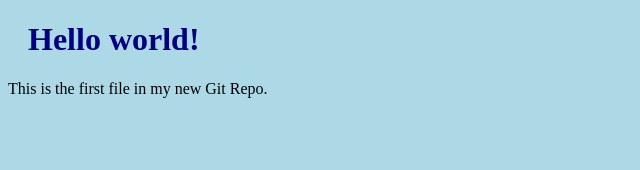
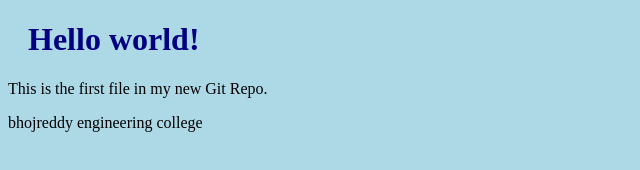
Before and after one commit to HarshithaDasari765/DevOps, a plain HTML site: page index.html in a window 1280 px wide. Shown: the whole page, without its empty margins (0-640 px from the left). Drawn offline with Linux system fonts and the light colour scheme.

Commit message:
updated index.html by line

```diff
--- a/index.html
+++ b/index.html
@@ -8,6 +8,8 @@
 
 <h1>Hello world!</h1>
 <p>This is the first file in my new Git Repo.</p>
+<p>bhojreddy engineering college</p>
+
 
 </body>
 </html>
```
